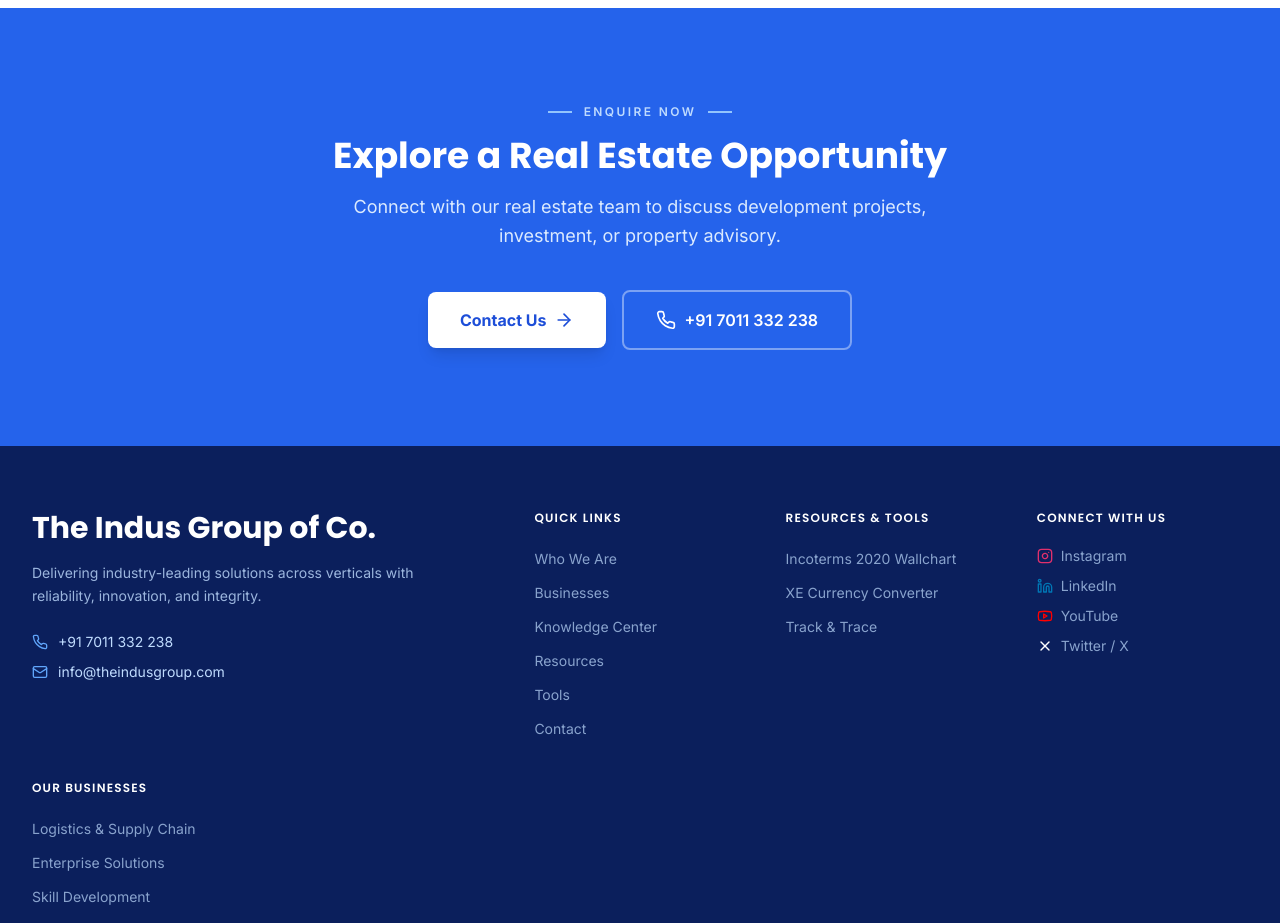
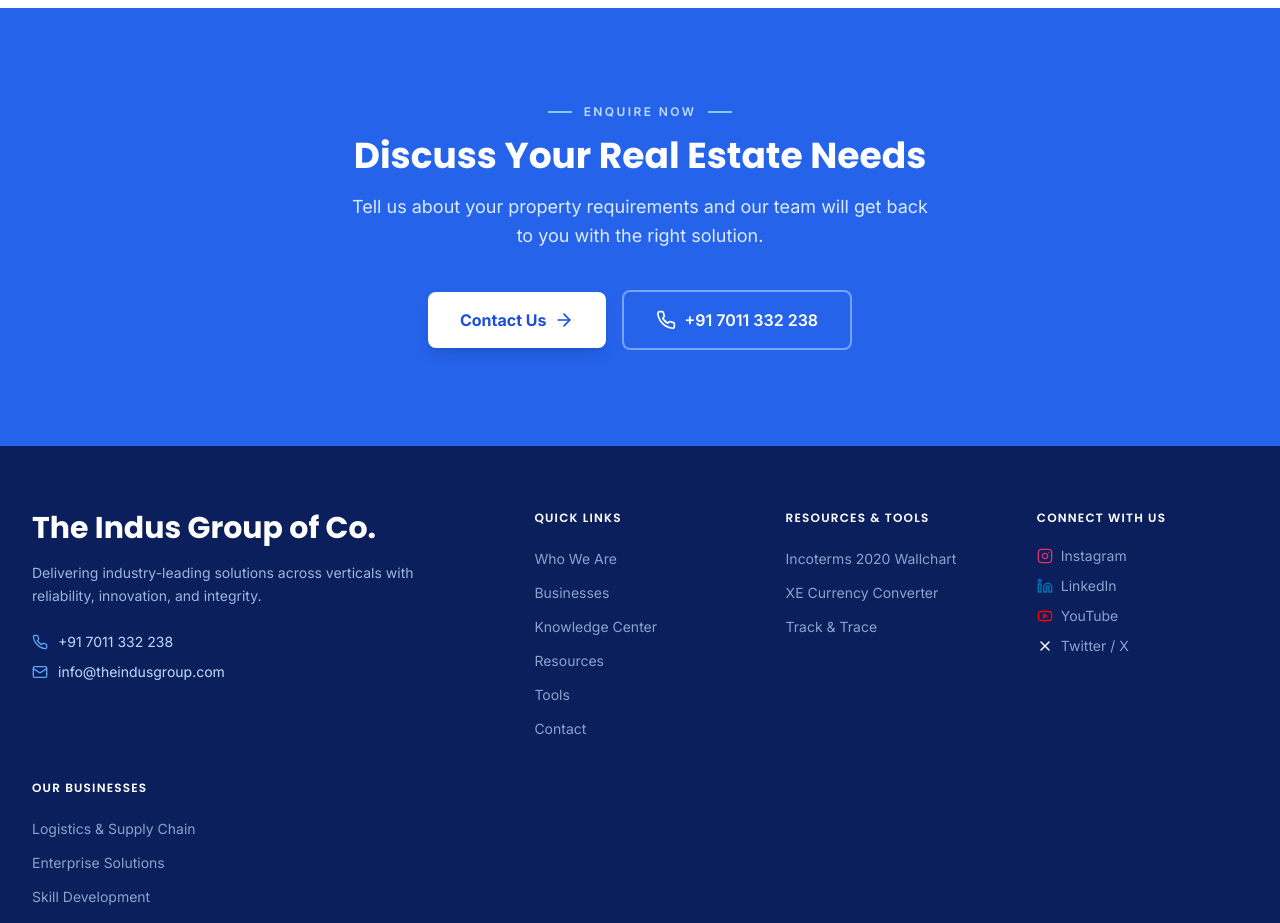
Before and after one commit to Abhishek6122008/indus-website, a Next.js app: page /businesses/real-estate in a window 1280 px wide. Shown: the part 1620-2543 px from the top of the page. Built offline with nearby package versions, Linux system fonts and the light colour scheme.

Commit message:
feat: finalize CTA text for real estate page

```diff
--- a/src/app/businesses/real-estate/page.jsx
+++ b/src/app/businesses/real-estate/page.jsx
@@ -63,8 +63,8 @@ export default function RealEstatePage() {
       />
       <ServiceFeatures features={features} heading="Our Core Real Estate Services" />
       <ServiceCTA
-        title="Explore a Real Estate Opportunity"
-        description="Connect with our real estate team to discuss development projects, investment, or property advisory."
+        title="Discuss Your Real Estate Needs"
+        description="Tell us about your property requirements and our team will get back to you with the right solution."
       />
     </>
   )
```
